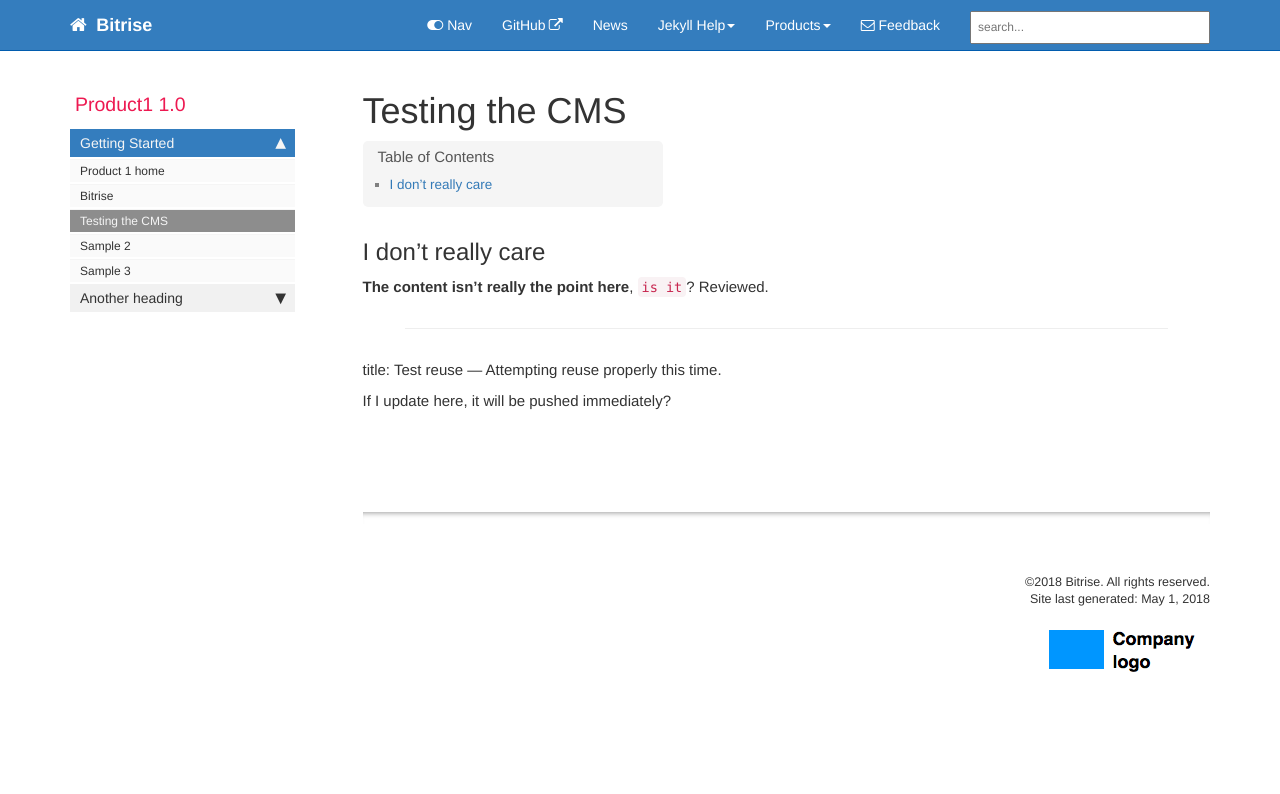
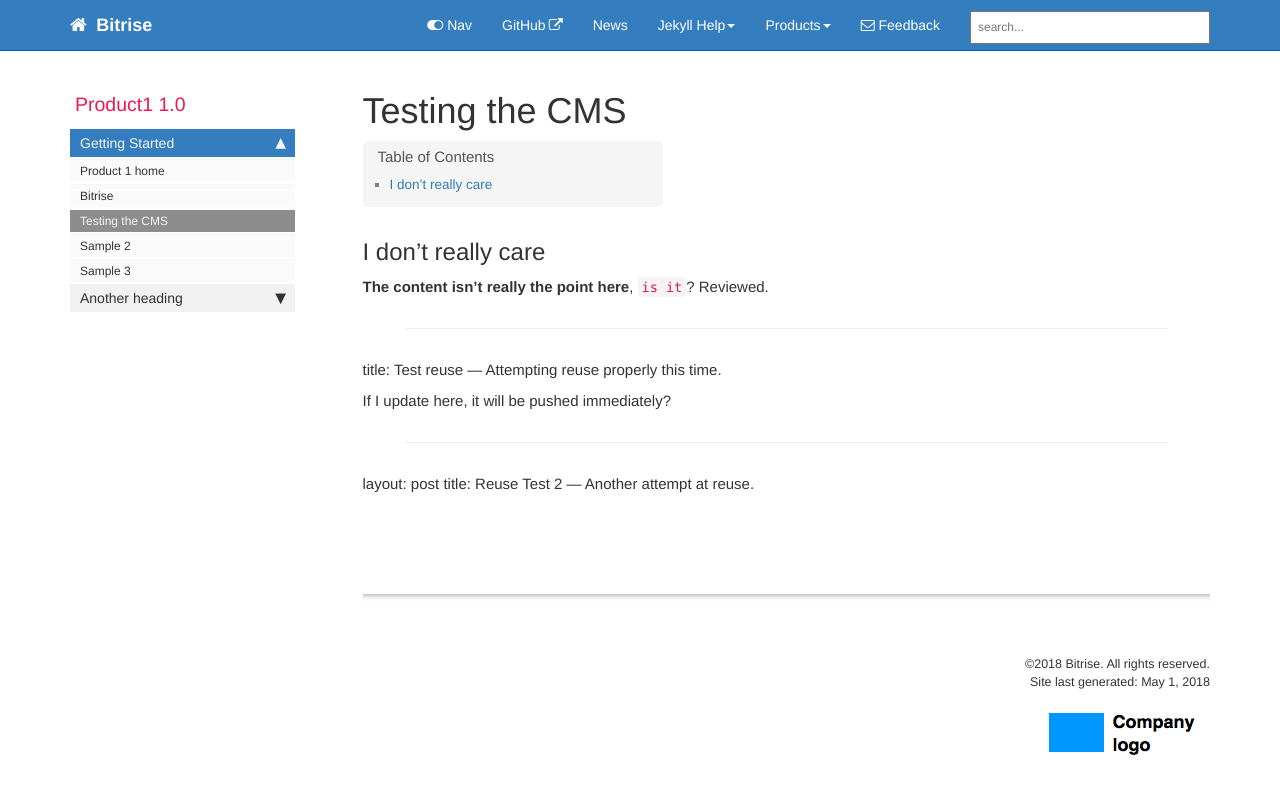
Before and after one commit to si0rac/jekyll-doc-theme, a Jekyll site: the page built from pages/product1/2018-05-01-testing-the-cms.md, in a window 1280 px wide. Shown: the top 794 px of the page. Built offline with Jekyll 4.4.1, drawn with Linux system fonts in a browser that asks for light colours; nearby versions of some CDN libraries; comment, search, counter and statistics services are not loaded.

Commit message:
Update Pages of Product 1 “2018-05-01-testing-the-cms”

```diff
--- a/pages/product1/2018-05-01-testing-the-cms.md
+++ b/pages/product1/2018-05-01-testing-the-cms.md
@@ -12,3 +12,5 @@ sidebar: product1_sidebar
 {% include custom/reuse.md %}
 
 If I update here, it will be pushed immediately?
+
+{% include custom/2018-05-01-reuse-test-2.md %}
```
